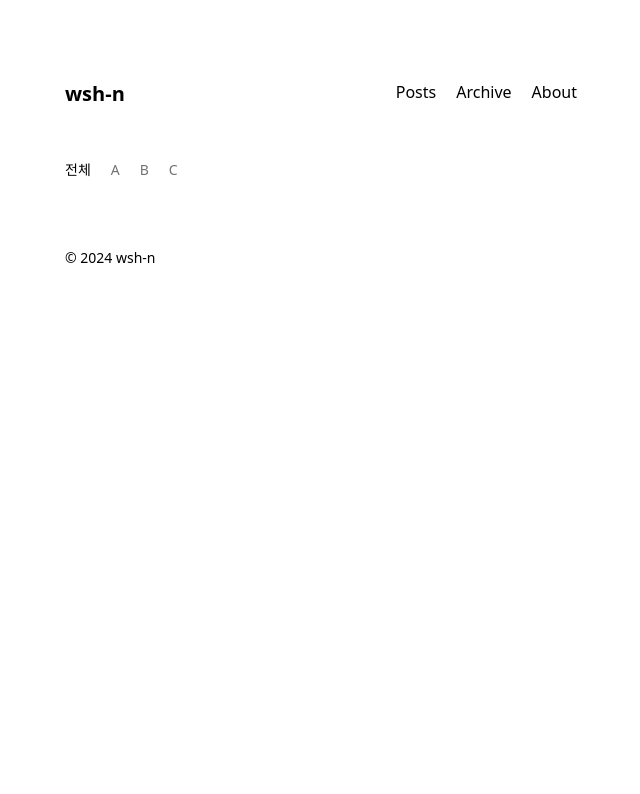
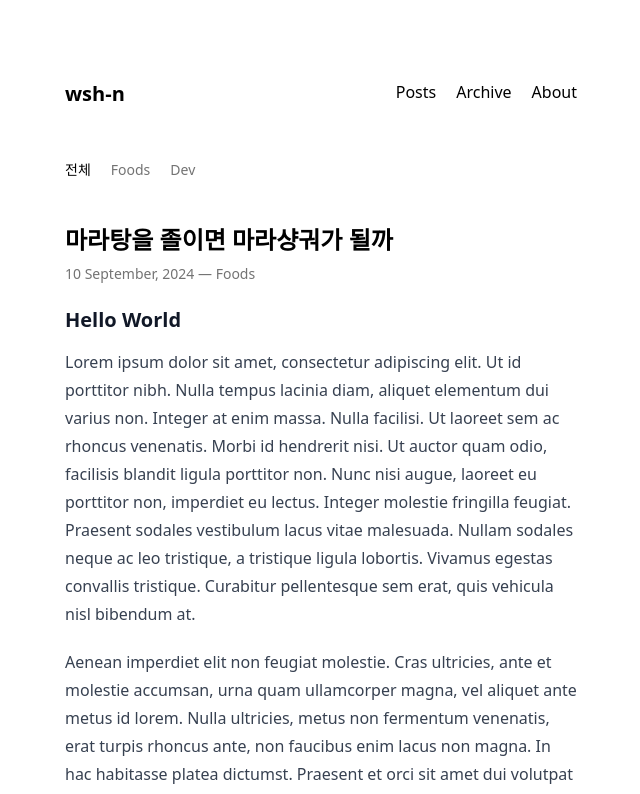
Before and after one commit to wish-n/dev.wshin.me, a Next.js app: page / in a window 1280 px wide. Shown: the top 794 px of the page, without its empty margins (319-959 px from the left). Built offline with nearby package versions, Linux system fonts and the light colour scheme.

Commit message:
[#1] 포스트 목록 초안 구현

```diff
--- a/package.json
+++ b/package.json
@@ -14,6 +14,7 @@
     "react-dom": "^18"
   },
   "devDependencies": {
+    "@tailwindcss/typography": "^0.5.15",
     "@types/node": "^20",
     "@types/react": "^18",
     "@types/react-dom": "^18",
--- a/src/app/page.tsx
+++ b/src/app/page.tsx
@@ -1,9 +1,12 @@
 import CategoryNavigator from "@/components/CategoryNavigator";
+import { getAllCategories, getAllPosts } from "@/services/post.service";
+import PostList from "@/components/PostList";
 
 export default function Home() {
   return (
     <div>
-      <CategoryNavigator categories={["A", "B", "C"]} />
+      <CategoryNavigator categories={getAllCategories()} />
+      <PostList posts={getAllPosts()} />
     </div>
   );
 }
--- /dev/null
+++ b/src/components/PostList.tsx
@@ -0,0 +1,27 @@
+import { Post } from "@/models/post";
+import { defaultDateFormatter } from "@/utils/date";
+
+export default function PostList(props: PostListProps) {
+  return <ul>{props.posts.map(postListItem)}</ul>;
+}
+
+interface PostListProps {
+  posts: Post[];
+}
+
+function postListItem(post: Post) {
+  return (
+    <li className="mb-12" key={post.slug}>
+      <div>
+        <h2 className="text-2xl font-bold">{post.meta.title}</h2>
+        <p className="mt-2 text-sm font-medium text-neutral-500">
+          {defaultDateFormatter(post.meta.date)} &mdash; {post.meta.category}
+        </p>
+      </div>
+      <div
+        className="prose mt-5 overflow-x-scroll break-words"
+        dangerouslySetInnerHTML={{ __html: post.bodyHtml }}
+      />
+    </li>
+  );
+}
--- /dev/null
+++ b/src/models/post.ts
@@ -0,0 +1,39 @@
+/**
+ * 포스트 Front Matter
+ */
+export interface PostFrontMatter {
+  /**
+   * 포스트 제목
+   */
+  title: string;
+  /**
+   * 작성일시
+   */
+  date: Date;
+  /**
+   * 카테고리
+   */
+  category?: string;
+  /**
+   * Draft 여부
+   */
+  draft?: boolean;
+}
+
+/**
+ * 포스트 메타데이터
+ */
+export interface PostMeta {
+  slug: string;
+  meta: PostFrontMatter;
+}
+
+/**
+ * 포스트
+ */
+export interface Post extends PostMeta {
+  /**
+   * HTML 포맷의 포스트 본문
+   */
+  bodyHtml: string;
+}
--- /dev/null
+++ b/src/services/post.service.ts
@@ -0,0 +1,82 @@
+import { Post, PostMeta } from "@/models/post";
+
+export function getAllPosts(): Post[] {
+  return DUMMY_POSTS.map(post => ({
+    slug: post.slug,
+    meta: post.meta,
+    bodyHtml: dummyBodyHtml,
+  }));
+}
+
+/**
+ * 모든 포스트의 메타데이터를 작성일시 최신순으로 조회한다.
+ */
+export function getAllPostsMeta(): PostMeta[] {
+  return DUMMY_POSTS;
+}
+
+/**
+ * 모든 카테고리를 조회한다.
+ */
+export function getAllCategories(): string[] {
+  return Array.from(
+    new Set(
+      getAllPostsMeta()
+        .map(post => post.meta.category)
+        .filter(category => !!category)
+        .map(category => category!), // 위에서 filter하고 있으므로, compile error 우회를 위해
+    ),
+  );
+}
+
+// 테스트용 더미데이터
+// TODO: REMOVE
+const DUMMY_POSTS: PostMeta[] = [
+  {
+    slug: "",
+    meta: {
+      title: "마라탕을 졸이면 마라샹궈가 될까",
+      date: new Date(2024, 8, 10),
+      category: "Foods",
+    },
+  },
+  {
+    slug: "",
+    meta: {
+      title: "개발이란 개발하는 것이다",
+      date: new Date(2024, 8, 12),
+      category: "Dev",
+    },
+  },
+  {
+    slug: "",
+    meta: {
+      title: "아 배고프네",
+      date: new Date(2024, 8, 13),
+      category: "Foods",
+    },
+  },
+  {
+    slug: "",
+    meta: {
+      title: "대충 내가 최신글이어야 함",
+      date: new Date(2024, 8, 14),
+      category: "Dev",
+    },
+  },
+];
+
+// TODO: REMOVE
+const dummyBodyHtml =
+  "<h3>Hello World</h3>" +
+  "<p>\n" +
+  "Lorem ipsum dolor sit amet, consectetur adipiscing elit. Ut id porttitor nibh. Nulla tempus lacinia diam, aliquet elementum dui varius non. Integer at enim massa. Nulla facilisi. Ut laoreet sem ac rhoncus venenatis. Morbi id hendrerit nisi. Ut auctor quam odio, facilisis blandit ligula porttitor non. Nunc nisi augue, laoreet eu porttitor non, imperdiet eu lectus. Integer molestie fringilla feugiat. Praesent sodales vestibulum lacus vitae malesuada. Nullam sodales neque ac leo tristique, a tristique ligula lobortis. Vivamus egestas convallis tristique. Curabitur pellentesque sem erat, quis vehicula nisl bibendum at.\n" +
+  "</p><p>\n" +
+  "Aenean imperdiet elit non feugiat molestie. Cras ultricies, ante et molestie accumsan, urna quam ullamcorper magna, vel aliquet ante metus id lorem. Nulla ultricies, metus non fermentum venenatis, erat turpis rhoncus ante, non faucibus enim lacus non magna. In hac habitasse platea dictumst. Praesent et orci sit amet dui volutpat mattis eget nec velit. Nullam arcu ante, semper ac ex eu, ultricies mattis leo. Morbi eu metus arcu. Duis scelerisque sem nec metus suscipit ultrices. Morbi vitae aliquam neque, non congue erat. Aenean semper magna est, tempus pulvinar felis vehicula sed. Phasellus rutrum metus a felis hendrerit, nec facilisis metus convallis.\n" +
+  "</p><p>\n" +
+  "Suspendisse auctor sodales enim, vel consequat lacus tempus id. Vestibulum interdum lorem a eros facilisis, sed suscipit urna placerat. Suspendisse tellus libero, cursus ac feugiat nec, imperdiet et quam. Duis sed tempor neque. Aliquam ornare convallis ullamcorper. Proin sit amet neque eget lectus aliquam cursus eu quis diam. Praesent tortor nisl, ornare ac iaculis sed, dictum ut dolor. Fusce dignissim nibh vel augue varius pulvinar.\n" +
+  "</p><p>\n" +
+  "Sed vitae nulla vitae massa rhoncus eleifend. Mauris sed augue pulvinar, placerat neque in, lobortis justo. Suspendisse faucibus gravida nulla, venenatis imperdiet leo dapibus nec. Nam in vulputate diam. Etiam blandit sem et tellus placerat, vitae sodales lectus suscipit. Donec egestas mollis turpis in ultrices. Integer tempor nulla vel molestie tincidunt.\n" +
+  "</p><p>\n" +
+  "Mauris lorem quam, lobortis in fringilla et, luctus et purus. Curabitur nec sem nunc. Pellentesque commodo bibendum odio ut maximus. Nulla facilisis auctor nibh, eget pulvinar eros laoreet et. Nullam ac nisl erat. Vivamus consectetur sodales tempor. Duis eget malesuada enim. Suspendisse commodo varius urna. Quisque quis justo condimentum, porta nulla et, tincidunt leo.\n" +
+  "</p>";
--- /dev/null
+++ b/src/utils/date.ts
@@ -0,0 +1,18 @@
+export function defaultDateFormatter(date: Date) {
+  return `${date.getDate()} ${months[date.getMonth()]}, ${date.getFullYear()}`;
+}
+
+const months = [
+  "January",
+  "February",
+  "March",
+  "April",
+  "May",
+  "June",
+  "July",
+  "August",
+  "September",
+  "October",
+  "November",
+  "December",
+];
--- a/tailwind.config.ts
+++ b/tailwind.config.ts
@@ -14,6 +14,6 @@ const config: Config = {
       },
     },
   },
-  plugins: [],
+  plugins: [require("@tailwindcss/typography")],
 };
 export default config;
```
Also changed, not shown: 1 other file (tests, documents, lock files or other folders).
